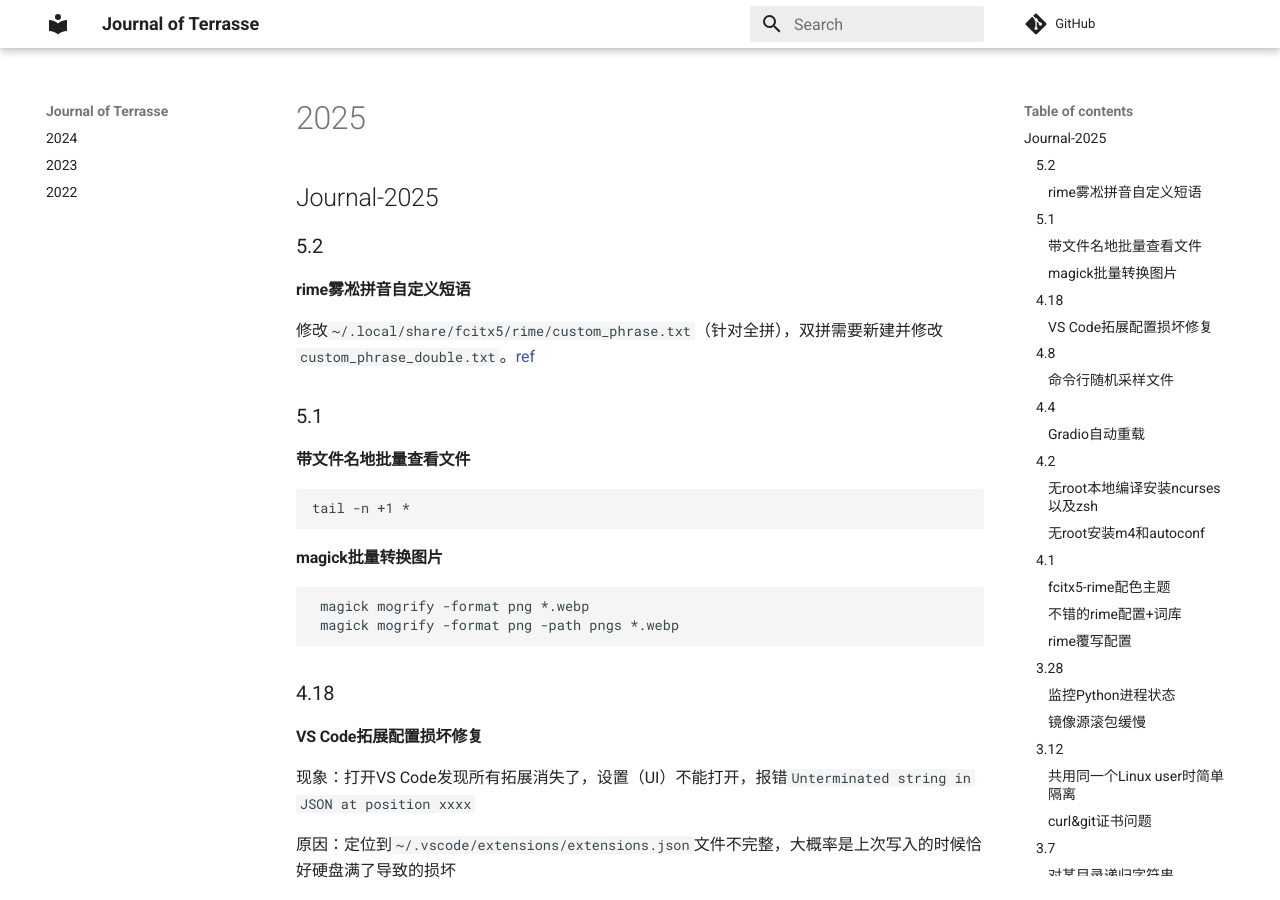
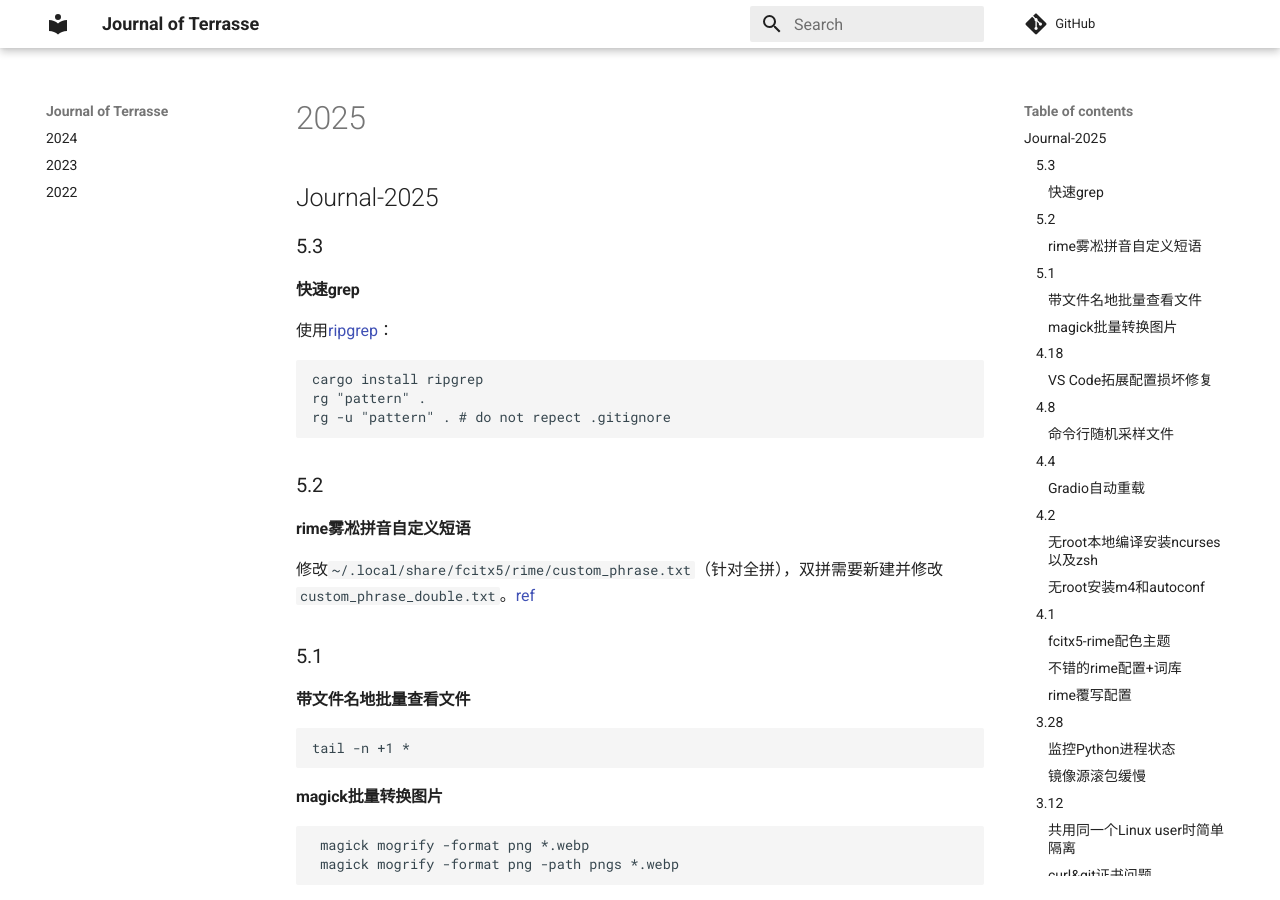
Before and after one commit to Jerry-Terrasse/journal, an MkDocs documentation site: the page built from docs/2025.md, in a window 1280 px wide and 900 px high. Built offline with MkDocs 1.6.1 and Material for MkDocs 9.7.7, drawn with Linux system fonts in a browser that asks for light colours; comment, search, counter and statistics services are not loaded.

Commit message:
update (Sun May  4 02:48:34 PM CST 2025)

````diff
--- a/docs/2025.md
+++ b/docs/2025.md
@@ -1,4 +1,16 @@
 ## Journal-2025
+
+### 5.3
+
+#### 快速grep
+
+使用[ripgrep](https://github.com/BurntSushi/ripgrep)：
+
+```shell
+cargo install ripgrep
+rg "pattern" .
+rg -u "pattern" . # do not repect .gitignore
+```
 
 ### 5.2
 
````
